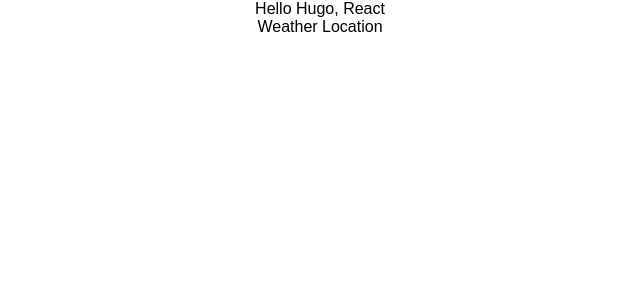
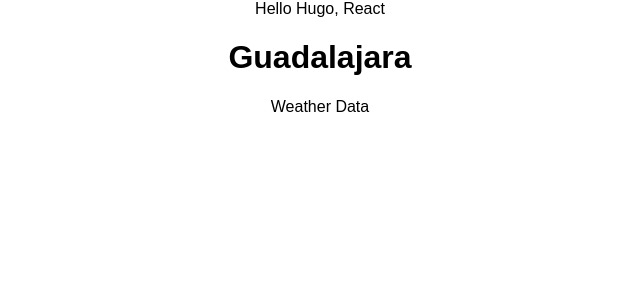
Before and after one commit to hugotb88/react_redux_course, a React (Create React App) app in the folder weather-app/: page / in a window 1280 px wide. Shown: the top 300 px of the page, without its empty margins (320-960 px from the left). Built offline with nearby package versions, Linux system fonts and the light colour scheme.

Commit message:
update of WeatherLocation

```diff
--- a/weather-app/src/components/WeatherLocation.js
+++ b/weather-app/src/components/WeatherLocation.js
@@ -1,8 +1,13 @@
 import React from 'react';
+import Location from './Location';
+import WeatherData from './WeatherData';
 
 //Create  a constant
 const WeatherLocation = () => (
-  <div>Weather Location</div>
+  <div>
+      <Location/>
+      <WeatherData/>
+  </div>
 );
 
 
```
